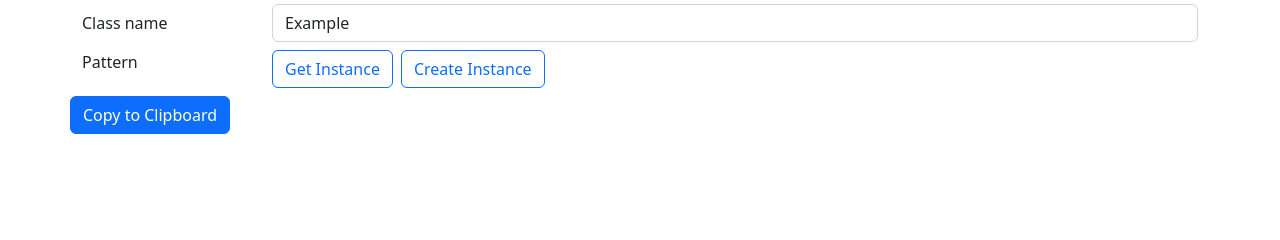
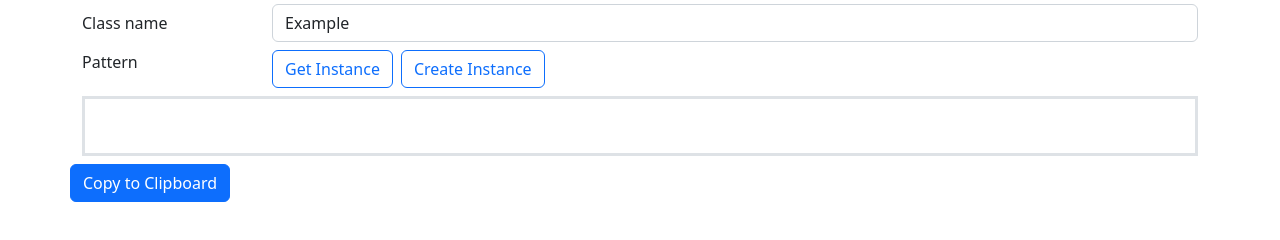
Before and after one commit to anlac96/fullstack-developer-tools, a website: page java-code-generator/generate-java-pattern.html in a window 1280 px wide. Shown: the part 42-282 px from the top of the page. Drawn offline with nearby package versions, Linux system fonts and the light colour scheme.

Commit message:
generate-pattern: format preview code

```diff
--- a/java-code-generator/generate-java-pattern.html
+++ b/java-code-generator/generate-java-pattern.html
@@ -53,7 +53,9 @@
                     </div>
                 </div>
 
-                <div>{{ formData.generatedCode }}</div>
+                <div class="code-view border border-3 p-1">
+                    {{ formData.generatedCode }}
+                </div>
                 <div class="row my-2">
                     <button
                         @click="copyToClipboard"
@@ -85,7 +87,7 @@
     public static ${className} getInstance() {
         return INSTANCE;
     }
-        `;
+        `.trim();
         }
 
         function genereateCreateInstance(className) {
@@ -96,7 +98,7 @@
     public static ${className} createInstance() {
         return new ${className}();
     }
-        `;
+        `.trim();
         }
 
         const { createApp, ref, reactive, watch } = Vue;
@@ -156,4 +158,11 @@
             },
         }).mount("#generate-pattern-form");
     </script>
+
+    <style>
+        .code-view {
+            min-height: 60px;
+            white-space: pre-line;
+        }
+    </style>
 </html>
```
